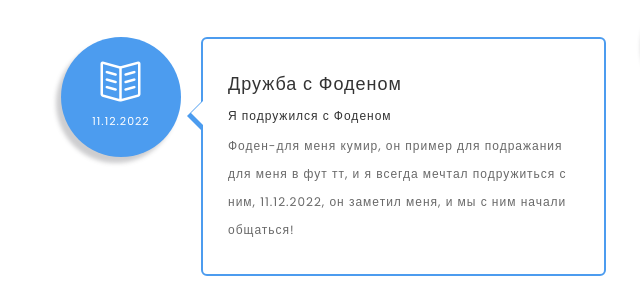
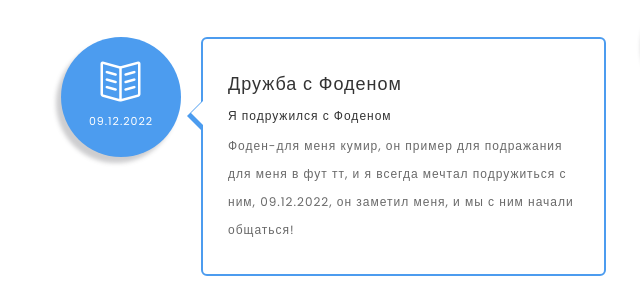
Before and after one commit to vans1s/bernabeuportfolio, a plain HTML site: page index.html in a window 1280 px wide. Shown: the part 1269-1563 px from the top of the page, 19-659 px from the left. Drawn offline with Linux system fonts and the light colour scheme.

Commit message:
Add files via upload

```diff
--- a/index.html
+++ b/index.html
@@ -183,13 +183,13 @@
             <div class="experience-item">
               <div class="experience-circle">
                 <i class="icon-book-open"></i>
-                <p>11.12.2022</p>
+                <p>09.12.2022</p>
               </div>
               <div class="experience-content experience-color-blue">
                 <h4>Дружба с Фоденом</h4>
                 <h6>Я подружился с Фоденом</h6>
                 <p>Фоден-для меня кумир, он пример для подражания для меня в фут тт, и я всегда мечтал подружиться с
-                  ним, 11.12.2022, он заметил меня, и мы с ним начали общаться!
+                  ним, 09.12.2022, он заметил меня, и мы с ним начали общаться!
                 </p>
               </div>
             </div>
```
